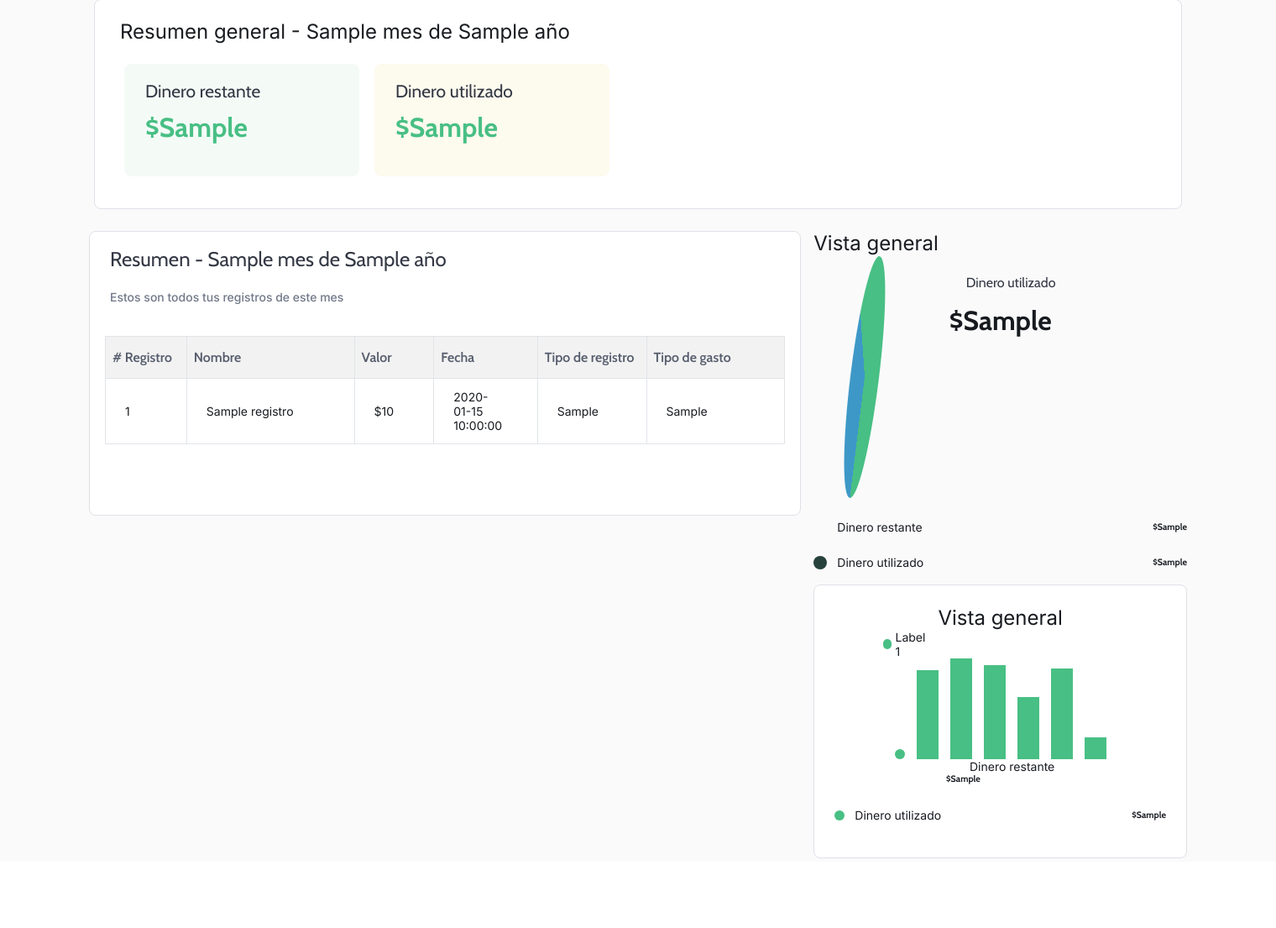
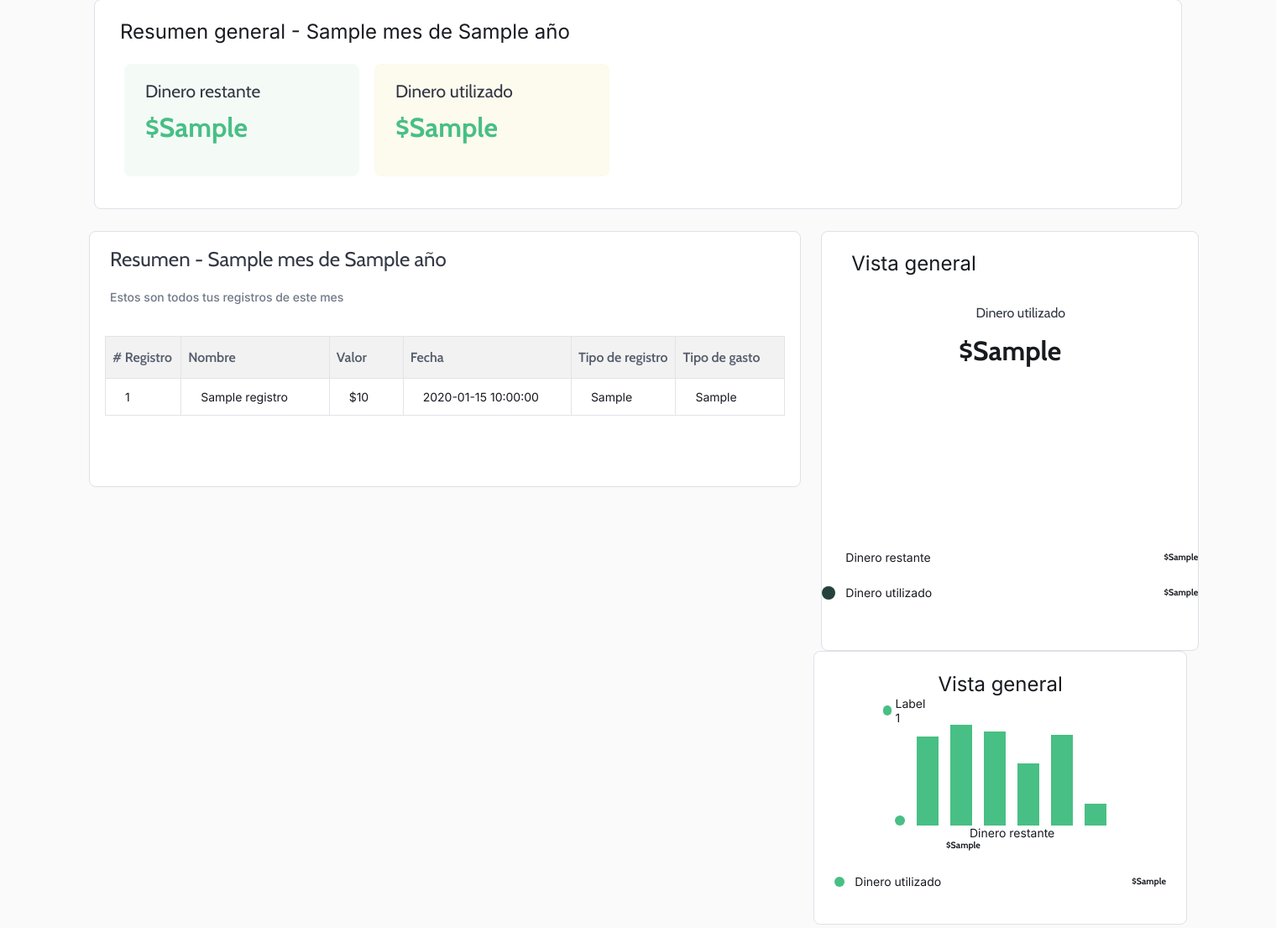
Before and after one commit to DaYascaribay/FINANZAPP, a Flask app: template templates/ResumenMensual.html in a window 1520 px wide. Shown: the part 188-1293 px from the top of the page at 84% size. Before the commit the page ends 1210 px from the top, so only its background shows below. Run offline with Flask 3, Linux system fonts and the light colour scheme; the template is opened without the code that fills it: most values are stand-ins (such as "Sample title", 1, 10 or a date in 2020).

Commit message:
Se modifico la tabla de registro de resumen mensual

```diff
--- a/static/css/RegistrarGastos.css
+++ b/static/css/RegistrarGastos.css
@@ -435,6 +435,7 @@ input, select, button {
 
 .frame-1 {
     background-color: transparent;
+    white-space: nowrap;
     padding: 5px var(--space-11xl) 5px var(--space-4x1);
     @media only screen and (max-width: 550px) {
         padding-right: 20px;
--- a/static/css/ResumenMensual.css
+++ b/static/css/ResumenMensual.css
@@ -135,6 +135,7 @@
 }
 
 .registro {
+    white-space: nowrap;
     top: 23px;
     left: 16px;
     font-family: Cabin; /* Heading */
@@ -191,10 +192,25 @@
 
 .frame-1 {
     background-color: transparent;
+    white-space: nowrap;
     padding: 5px var(--space-11xl) 5px var(--space-4x1);
     @media only screen and (max-width: 550px) {
         padding-right: 20px;
     }
+}
+
+.container-16{
+    display: flex;
+    flex-direction: column;
+    gap: var(--space-lg);
+    margin-left: 9px;
+    width: 450px;
+    height: 500px;
+    background: #FFFFFFFF; /* white */
+    border-radius: 8px; /* border-xl */
+    border-width: 1px;
+    border-color: #DEE1E6FF; /* neutral-300 */
+    border-style: solid;
 }
 
 /*
@@ -442,6 +458,18 @@
     margin-left: 30px;
 }
 
+.vista_general1{
+    top: 24px;
+    left: 32px;
+    font-family: Cabin; /* Heading */
+    font-size: 24px;
+    line-height: 36px;
+    font-weight: 400;
+    color: #323743FF;
+    margin-top: 20px;
+    margin-left: 35px;
+}
+
 .container-g{
     display: flex;
     gap: var(--space-6x1); /* Espacio entre los contenedores */
--- a/templates/ResumenMensual.html
+++ b/templates/ResumenMensual.html
@@ -178,7 +178,7 @@
                                         <p class="finanzapp ui text size-textmd">Dinero utilizado</p>
                                         <h1 class="ui heading size-heading3x1">${{get_dinero_utilizado}}</h1>
                                     </div>
-                                    <div data-progress="47" style="--progress: 47%" class="pie_one"></div>
+                                    <!--<div data-progress="47" style="--progress: 47%" class="pie_one"></div>-->
                                 </div>
                                 <div>
                                     <div class="columnview_five">
```
